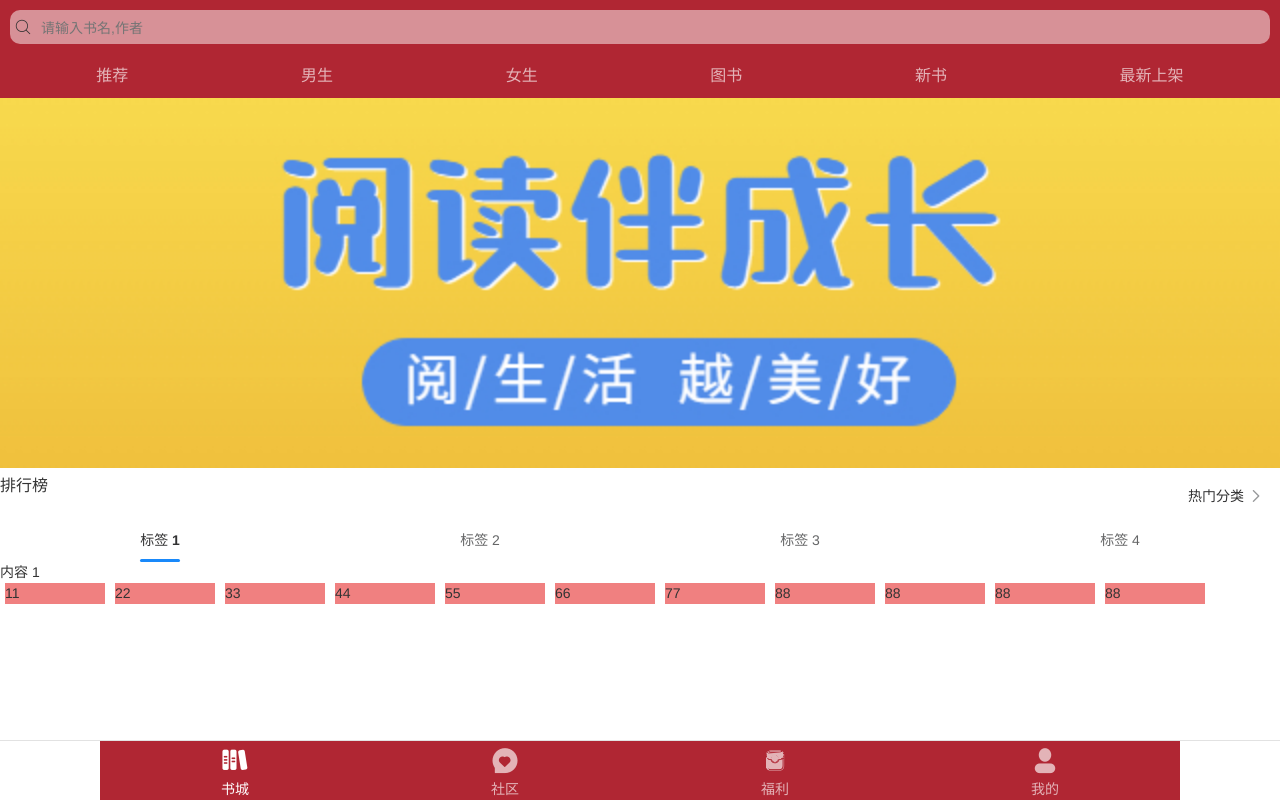
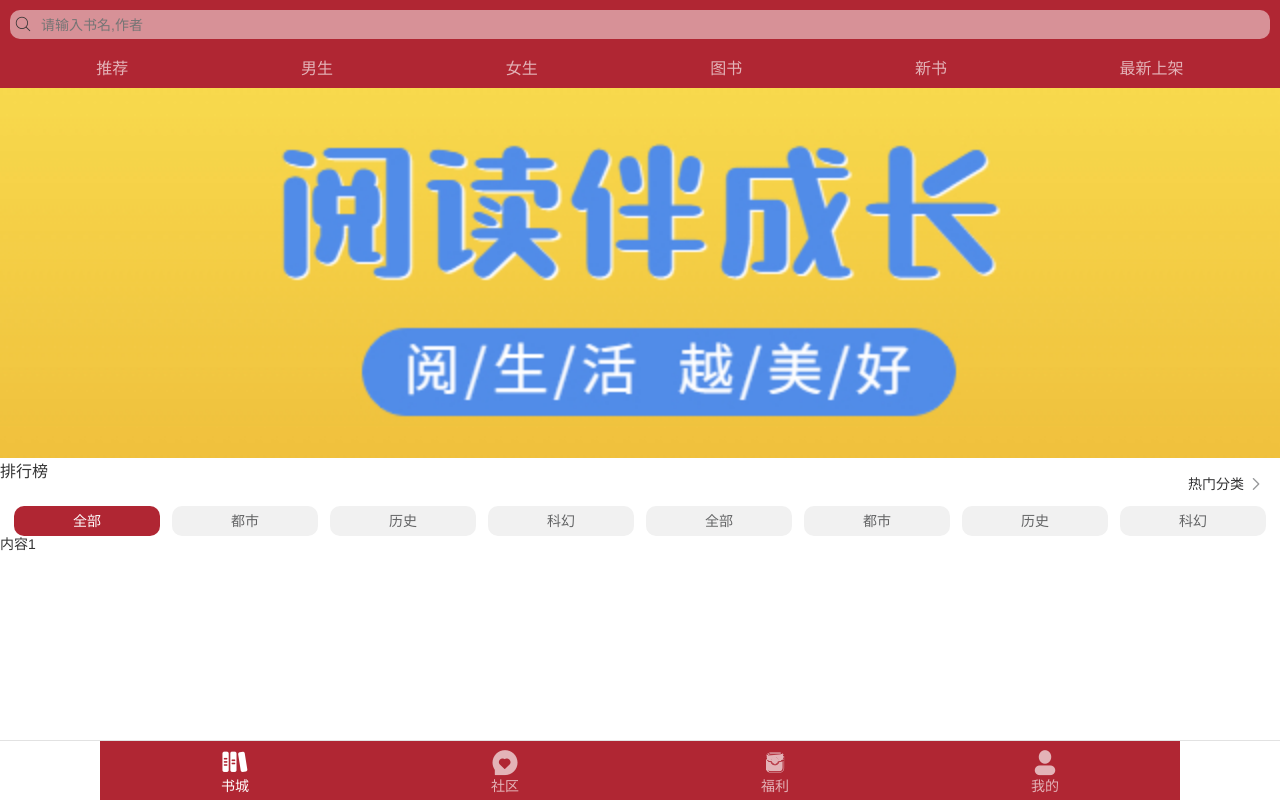
Before and after one commit to MIUTEpxx/iNovel_vue3, a Vue app: page /#/index in a window 1280 px wide. Built offline with nearby package versions, Linux system fonts and the light colour scheme.

Commit message:
完善分类标签

```diff
--- a/src/assets/css/index.css
+++ b/src/assets/css/index.css
@@ -100,6 +100,29 @@
 .charts h4{
     font-size: 16px;
 }
+/* 排行榜分类标签和横向滑动内嵌页 */
+.chartstab .van-tabs{
+    overflow-x: auto;
+    width: 100vw;
+}
+.chartstab .van-tab{
+    background-color: #F1F1F1;
+    border-radius: 10px;
+    margin: 0 6px;
+    white-space: nowrap;
+    padding: 0 10px;
+}
+.chartstab .van-tabs--line .van-tabs__wrap{
+    height: 30px;
+}
+.chartstab .van-tabs__line{
+    /* 取消选中标签时,出现的下划线 */
+    background: transparent;
+}
+.chartstab .van-tab--active{
+    background-color: var(--bgcolor);
+    color: var(--selectcolor);
+}
 /* 热门分类 */
 .popuplist{
     text-align: center;
--- a/src/style.css
+++ b/src/style.css
@@ -1,6 +1,6 @@
 :root {
   font-family: Inter, system-ui, Avenir, Helvetica, Arial, sans-serif;
-  line-height: 1.5;
+  line-height: 1.2;
   font-weight: 400;
 
   color-scheme: light dark;
--- a/src/views/index/chartstab.vue
+++ b/src/views/index/chartstab.vue
@@ -4,33 +4,27 @@
 
 //当前选中的标签
  const active = ref(0);
+ const chartstab=ref([
+    {title:'全部',content:'内容1'},
+    {title:'都市',content:'内容2'},
+    {title:'历史',content:'内容3'},
+    {title:'科幻',content:'内容4'},
+    {title:'全部',content:'内容5'},
+    {title:'都市',content:'内容6'},
+    {title:'历史',content:'内容7'},
+    {title:'科幻',content:'内容8'},
 
+ ])
 </script>
 
 <template>
         <div class="chartstab">
             <van-tabs v-model:active="active">
-                <van-tab title="标签 1">内容 1</van-tab>
-                <van-tab title="标签 2">内容 2</van-tab>
-                <van-tab title="标签 3">内容 3</van-tab>
-                <van-tab title="标签 4">内容 4</van-tab>
+                <van-tab  v-for="(v,i) in chartstab" :key="i" :title="v.title">
+                    {{ v.content }}
+                </van-tab>
             </van-tabs>
         </div>
-
-        <div class="box">
-            <div class="box-item">11</div>
-            <div class="box-item">22</div>
-            <div class="box-item">33</div>
-            <div class="box-item">44</div>
-            <div class="box-item">55</div>
-            <div class="box-item">66</div>
-            <div class="box-item">77</div>
-            <div class="box-item">88</div>
-            <div class="box-item">88</div>
-            <div class="box-item">88</div>
-            <div class="box-item">88</div>
-        </div>
-
 </template>
 
 <style scoped>
```
